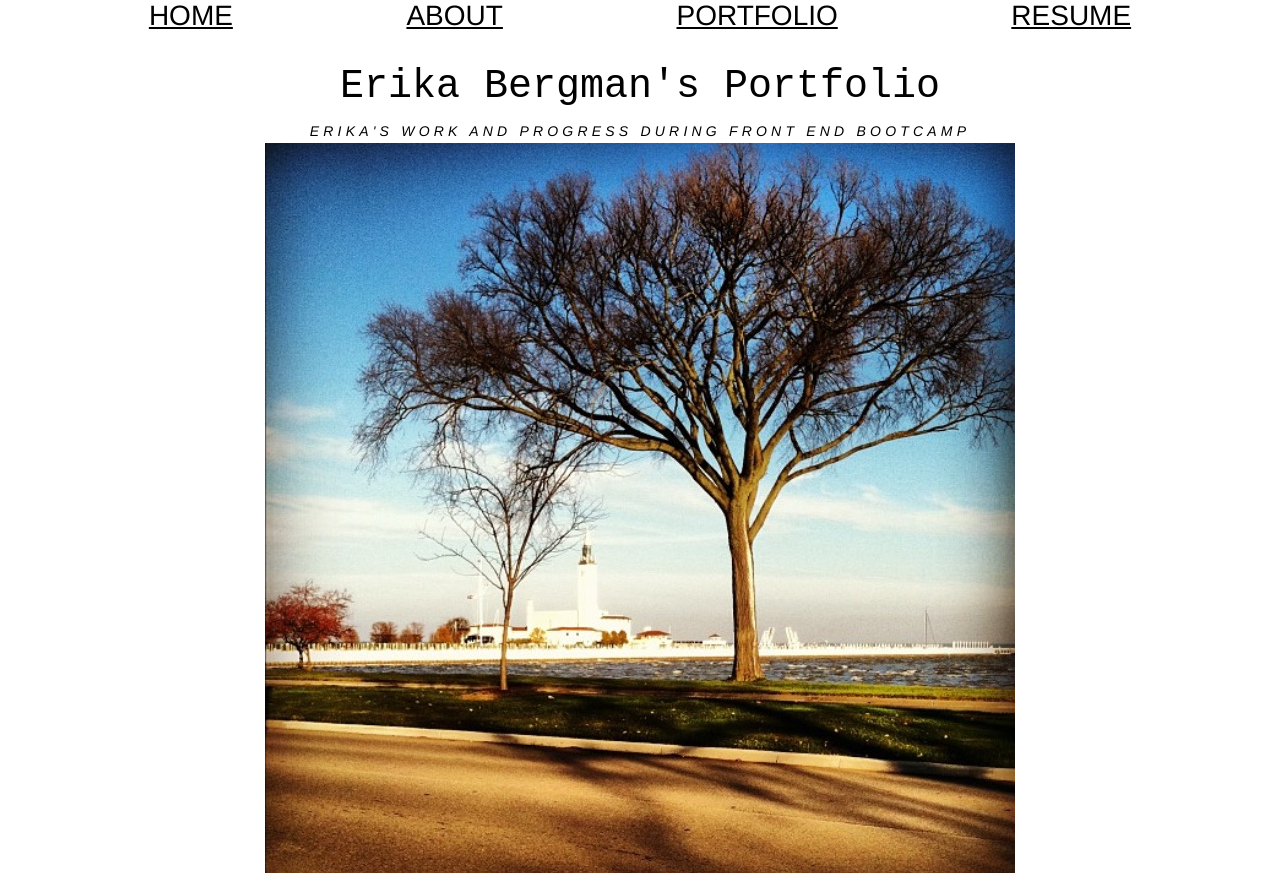
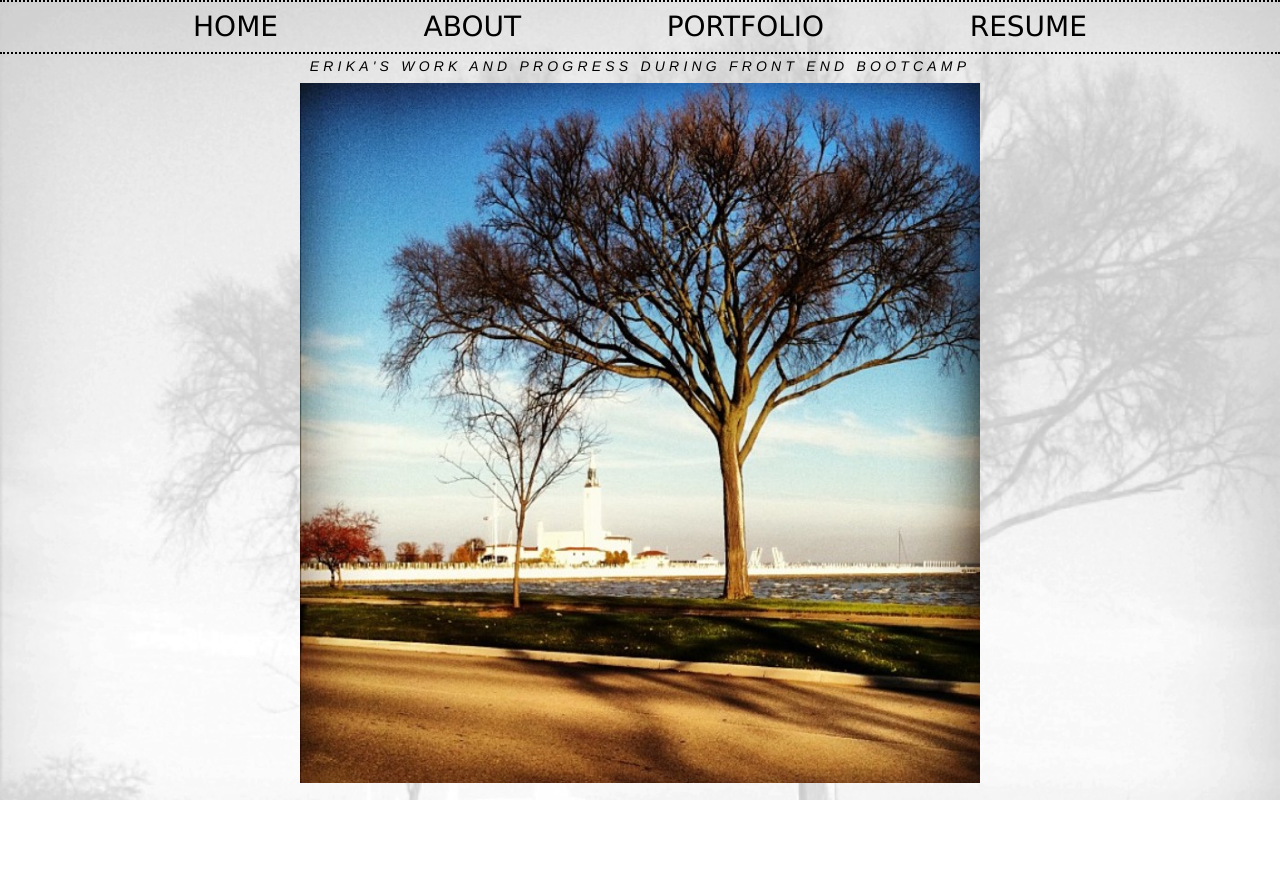
Before and after one commit to eab1216/Bergman_lab1, a plain HTML site: page index.html in a window 1280 px wide. After the commit the page ends 800 px from the top, so only its background shows below. Drawn offline with nearby package versions, Linux system fonts and the light colour scheme; files that its build step writes are made by us from their sources.

Commit message:
landing page edits

```diff
--- a/index.html
+++ b/index.html
@@ -1,12 +1,16 @@
 <!DOCTYPE html>
 <html>
 <head>
+<meta charset="UTF-8">
+	<meta http-equiv="X-UA-Compatible" content="IE=edge">
+	<meta name="viewport" content="width=device-width, initial-scale=1">
 <!-- <tittle> Erika Bergman's Portfolio</tittle> -->
+<link rel="stylesheet" type="text/css" href="css/test-bootstrap/bootstrap.min.css">
 <link rel="stylesheet" type="text/css" href="style.css" />
 </head>
-<body>
-<div id="header">
-<h1>Erika Bergman's Portfolio</h1>
+<body id="herogp">
+<!-- <div id="header">
+<h1>Erika Bergman's Portfolio</h1> -->
 <nav>
 <a href="index.html">Home</a>
 <a href="about.html">About</a>
@@ -14,7 +18,11 @@
 <a href="resume.html">Resume</a>
 </nav>
 <header>Erika's work and progress during Front End Bootcamp</header>
-<section id="herogp"></section>
-<img src="images/gp_walk.jpg" alt="Grosse Pointe" align="center" />
+<section ></section>
+<img src="images/gp_walk.jpg" alt="Grosse Pointe" align="center" height="700px" width="680px"/>
+
+
+ <script src="https://ajax.googleapis.com/ajax/libs/jquery/1.11.3/jquery.min.js"></script>
+ <script src="js/bootstrap.min.js"></script>
 </body>
 </html>
--- a/style.css
+++ b/style.css
@@ -3,7 +3,7 @@ body{
 	background-color:white;
 	color:black;
 	font-size:20px;
-	font-family:Helvetica,sans-serif;
+	font-family:Arial,sans-serif;
 	text-align:center;
 	}
 nav{
@@ -11,21 +11,21 @@ nav{
 	top:0;
 	left:0;
 	right:0;
-	/*border-color:black;*/
-	/*border-top:underline;*/
-	/*border-bottom-style:underline;*/
-	}
+	padding:5px;
+	margin: 0px auto 0px auto;
+	border-top: 2px dotted black;
+	border-bottom: 2px dotted black;
+}
+
 nav a{
 	font-size:28px;
-	font-family: Helvetica,sans-serif;
-	padding-left: 3.0em;
-	padding-right: 3.0em;
+	font-family: verdana, sans-serif;
+	padding-left: 2.5em;
+	padding-right: 2.5em;
+	margin: 0px auto 0px auto;
 	margin-top: 1.5em;
 	margin-bottom: 1.5em;
-	border-width: 100%;
-	/*border-color:black;*/
-	/*border-top:underline;*/
-	/*border-bottom: underline; */
+	text-decoration: none;
 	text-transform: uppercase;
 	}
 a{
@@ -42,14 +42,20 @@ h3{
 
 }
 header{
-	padding-top: 1.0em;
-    padding-bottom: .25em;
+	padding-top: 4.0em;
+    padding-bottom: .5em;
     font-size: 14px;
     font-family:Helvetica, sans-serif;
     font-style:italic;
     text-transform: uppercase;
     letter-spacing: 0.3em;
 }
+
+a:hover{
+	color:white;
+	background-color:transparent;
+}
+
 #herocali{
 background-image: url('images/cali_walk2.png');
 background-size:cover;
```
